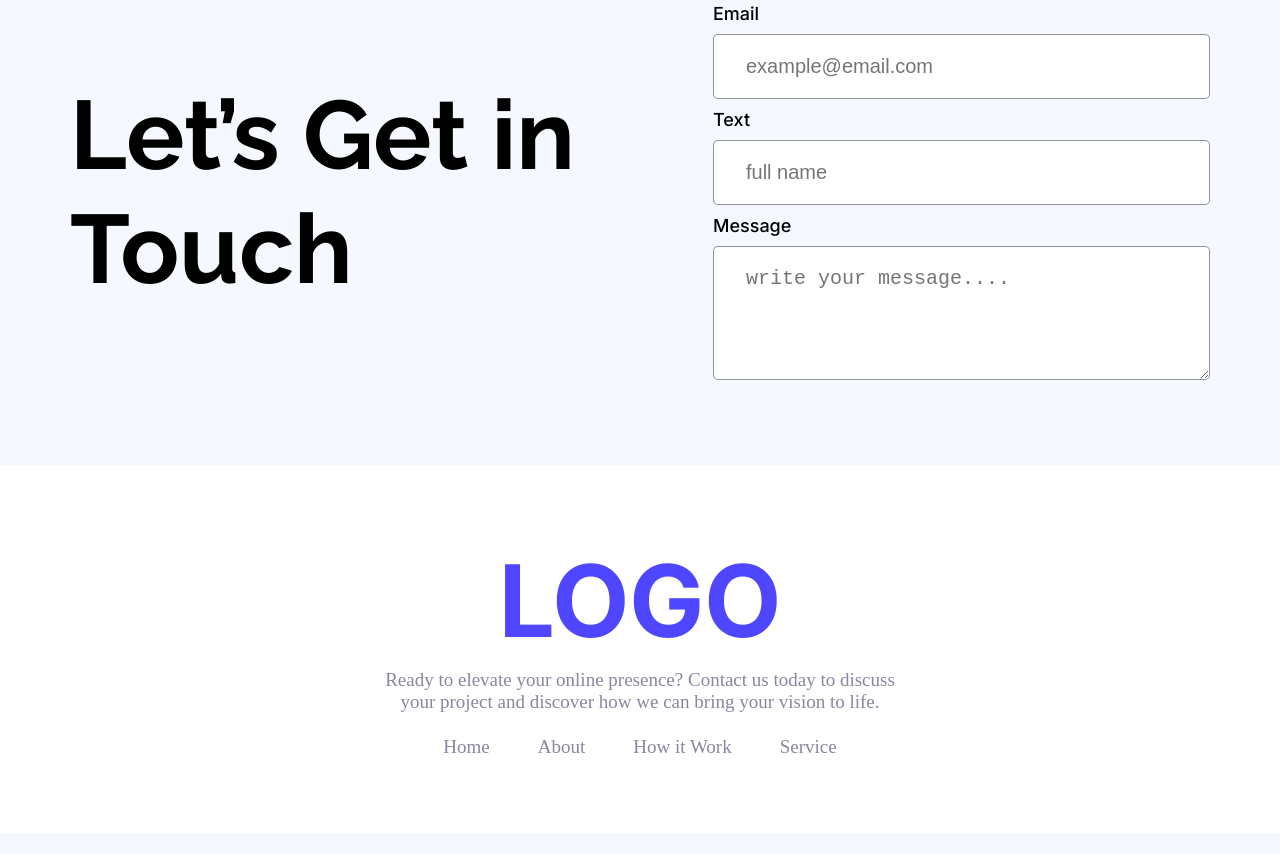
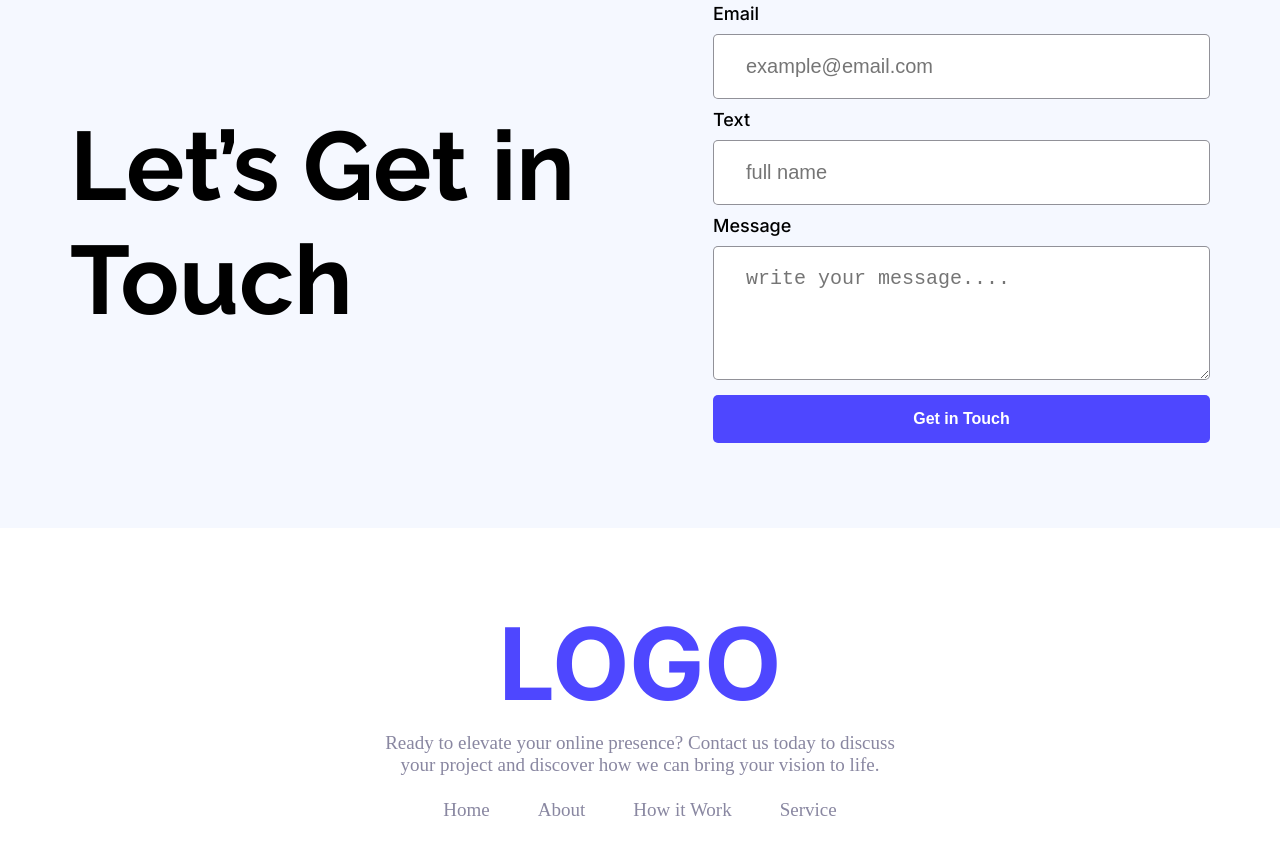
Before and after one commit to hahsan042/B12A01, a plain HTML site: page index.html in a window 1280 px wide. Shown: the part 2014-2868 px from the top of the page. Before the commit the page ends 2847 px from the top, so only its background shows below. Drawn offline with Linux system fonts and the light colour scheme; a web font is replaced by a local one.

Commit message:
add hover at button

```diff
--- a/index.html
+++ b/index.html
@@ -133,6 +133,7 @@
                      <label for="Text">Message</label>
                     <textarea name="text" id="" placeholder="write your message...." cols="30" rows="4"></textarea>
                 </form>
+                  <button class=" btn btn3">Get in Touch</button>
             </div>
         </div>
     </main>
@@ -150,6 +151,7 @@
             <a href="">How it Work</a>
             <a href="">Service</a>
         </div>
+
         </div>
     </footer>
 </body>
--- a/style.css
+++ b/style.css
@@ -26,6 +26,13 @@
     font-size: 16px;
     border-radius: 5px;
     border: none;
+    cursor: pointer;
+     transition: all 0.3s ease;
+}
+.btn:hover{
+    background-color:#252432;
+      transform: translateY(-2px);
+  box-shadow: 0 8px 12px rgba(0,0,0,0.15);
 }
 .flex{
     display: flex;
@@ -207,18 +214,7 @@ color: rgba(0, 0, 0, 0.2);
     color: #B3B3B3;
      font-family: 'AG Heading', sans-serif;
      font-size: 18px;
-
 }
-
-
-
-
-
-
-
-
-
-
 /* Let-Get-In-Touch-Section */
 .Let-Get-In-Touch-Section{
     margin-top: 92.3px;
@@ -248,6 +244,11 @@ color: rgba(0, 0, 0, 0.2);
     color: #000000;
      font-family: "Inter", sans-serif;
      font-weight:500 ;
+}
+.btn3{
+    margin-top: 15px;
+    width: 497px;
+
 }
 /* footer-section */
 footer{
```
